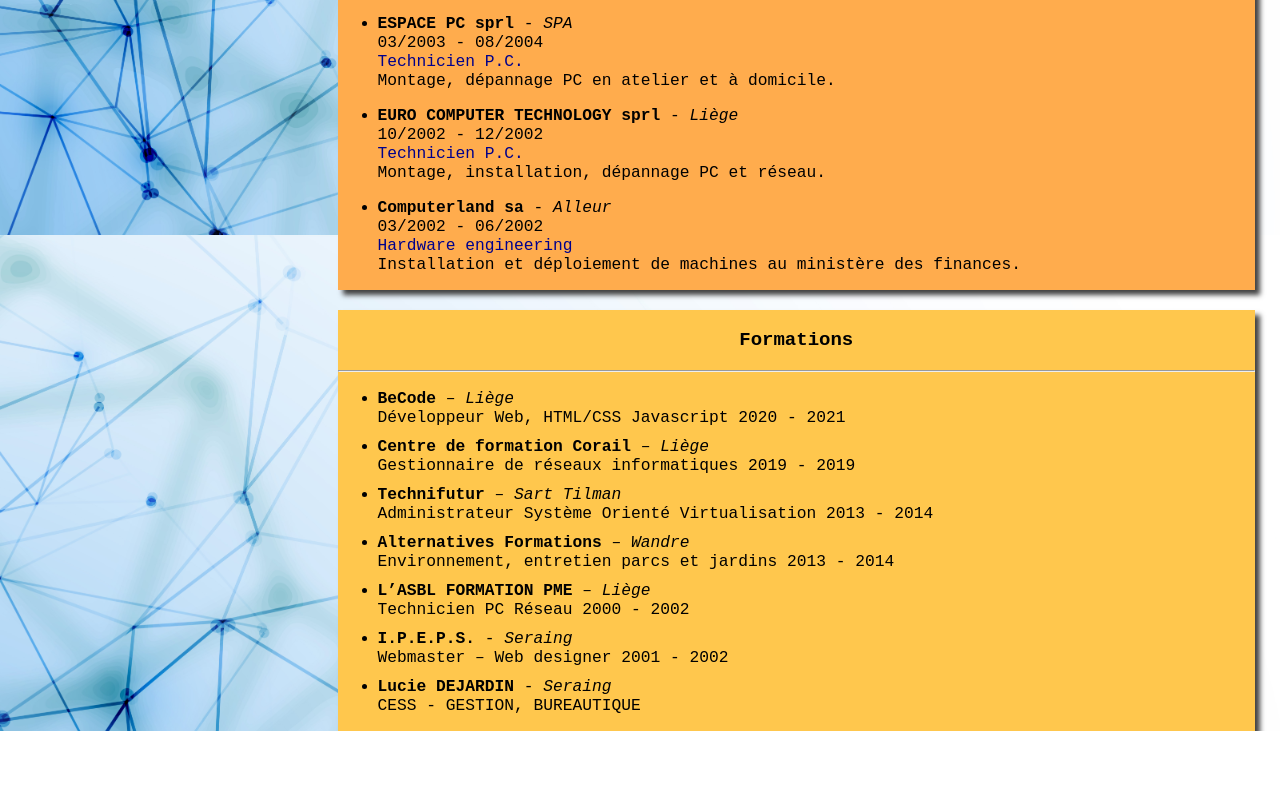
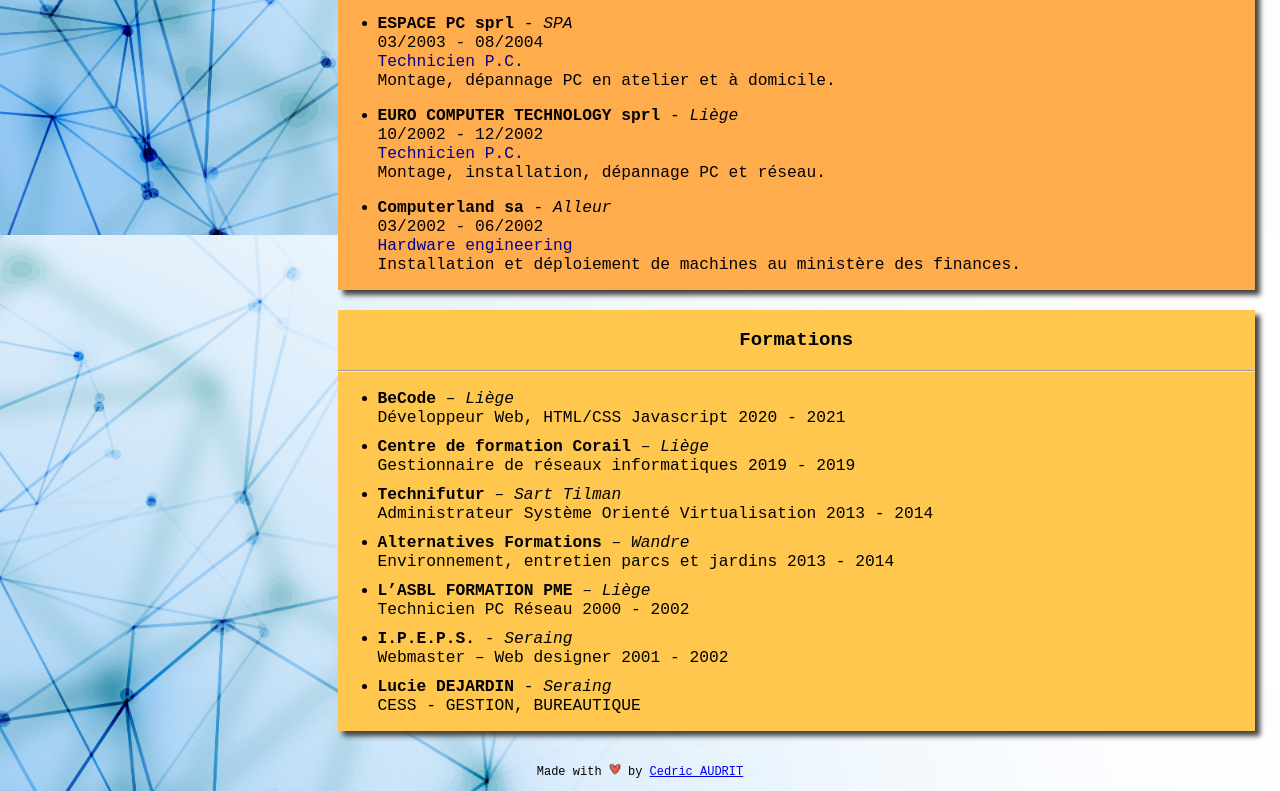
Before and after one commit to Freecey/My-CV, a plain HTML site: page index.html in a window 1280 px wide. Shown: the part 1365-2156 px from the top of the page. Before the commit the page ends 2096 px from the top, so only its background shows below. Drawn offline with Linux system fonts and the light colour scheme.

Commit message:
add footer test

```diff
--- a/index.html
+++ b/index.html
@@ -213,7 +213,9 @@
 
         </div>
 
-
+        <footer>
+            <p class="love">Made with <img src="img/hearth-icon.png" alt="Hearth"> by <a href="mailto:cedric@audrit.be">Cedric AUDRIT</a></p>
+        </footer>
 
 
     </body>
--- a/style.css
+++ b/style.css
@@ -160,3 +160,16 @@ h3 {
     background-color: #4CAF50;
     color: white;
   }
+
+  footer {
+    font-family: monospace;
+    margin-top: 20px;
+    display: flex;
+    justify-content: center;
+    font-size: 12px;
+  }
+
+footer img {
+  height: 12px;
+  width: 12px;
+}
```
Also changed, not shown: img/hearth-icon.png (added).
